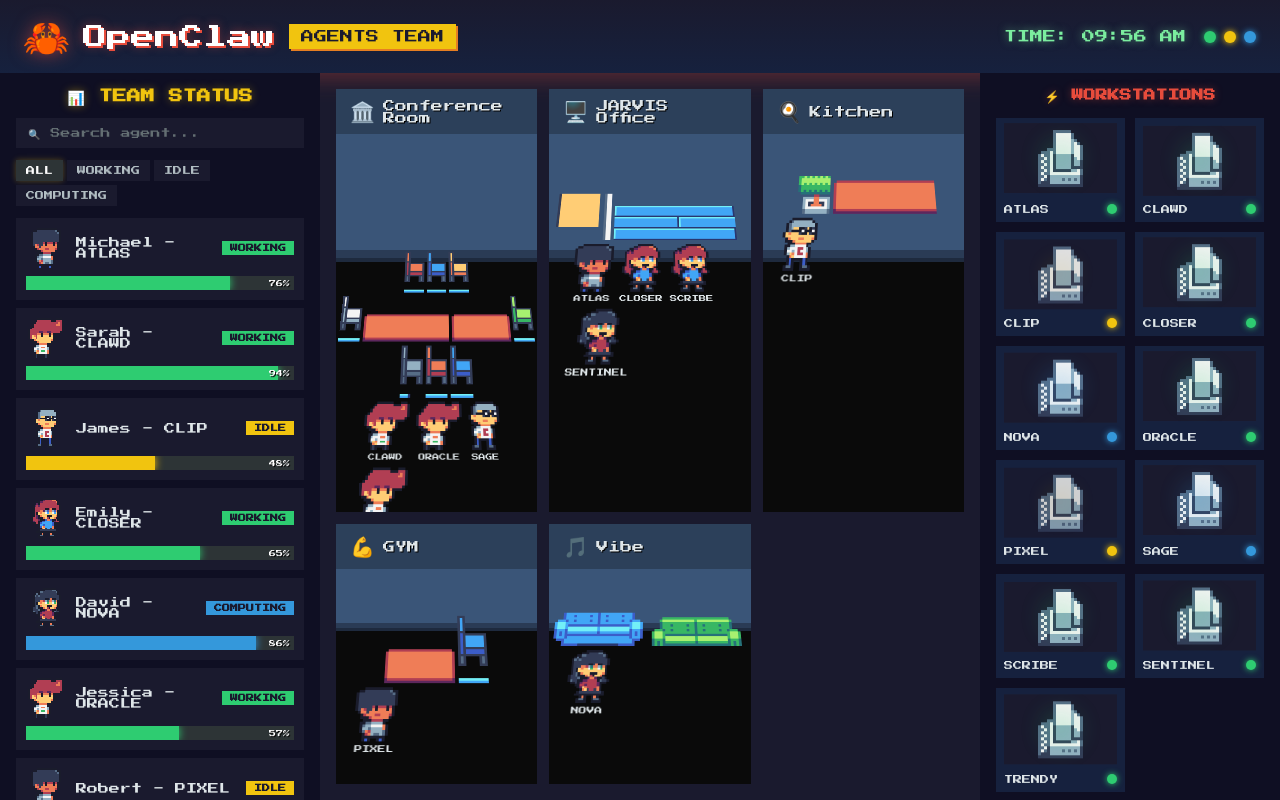
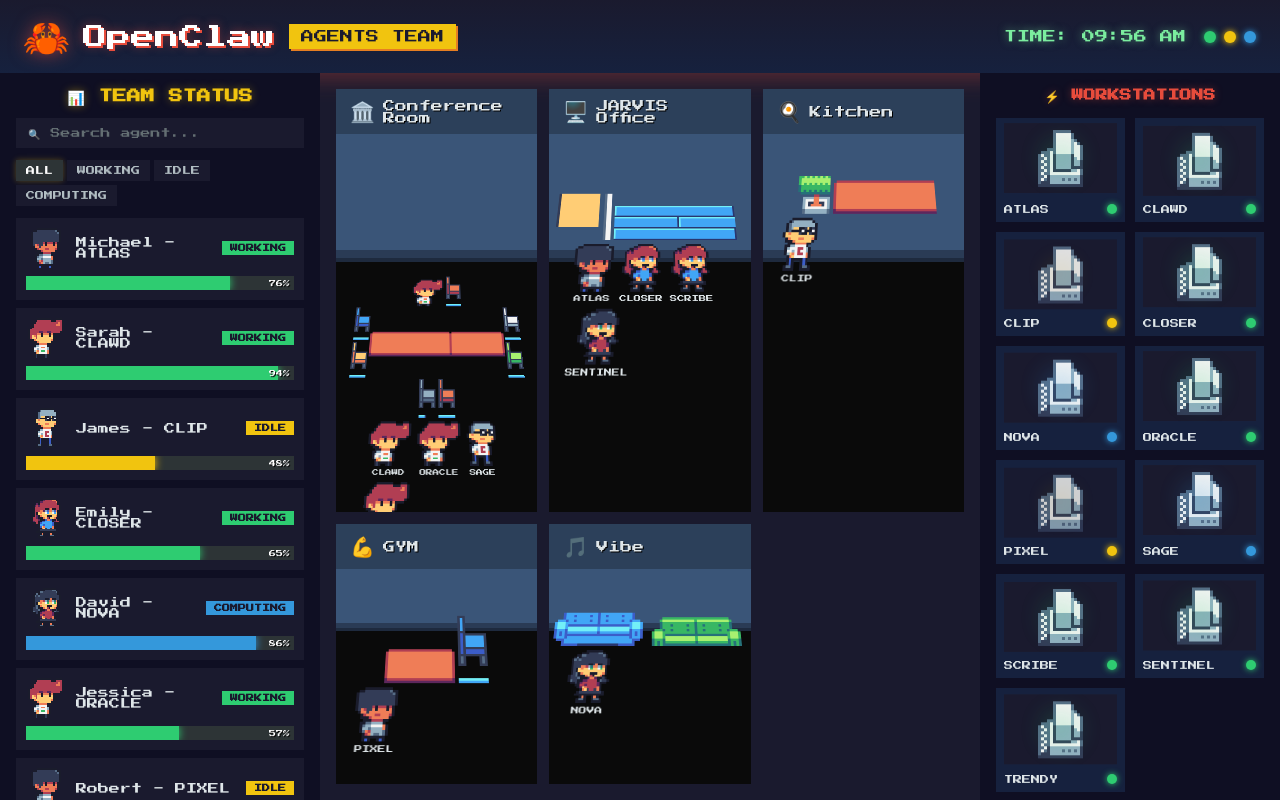
Before and after one commit to kenken64/Openclaw-coworking, a React (Vite) app: page / in a window 1280 px wide. Built offline with nearby package versions, Linux system fonts and the light colour scheme.

Commit message:
fix: conference layout matches sketch exactly
- Character standing at TOP of table (not separate)
- Chairs surround table on all 4 sides (L2, R2, T1, B2)
- Two walking characters BELOW table area
- Sofa at very bottom
- Agents (team members) between walkers area

```diff
--- a/src/components/OfficeGrid.css
+++ b/src/components/OfficeGrid.css
@@ -89,34 +89,39 @@
   align-items: flex-end;
 }
 
-/* Conference room — Kenneth's sketch layout */
-.conf-layout {
+/* Conference room — matches Kenneth's sketch */
+.conf-room {
+  gap: 2px;
+}
+
+.conf-table-group {
   display: flex;
-  flex-direction: column;
   align-items: center;
   gap: 2px;
 }
 
-.conf-presenter {
+.conf-side-chairs {
   display: flex;
-  justify-content: center;
-  margin-bottom: 4px;
-  animation: presenter-bob 2s ease-in-out infinite;
+  flex-direction: column;
+  gap: 4px;
 }
 
-@keyframes presenter-bob {
-  0%, 100% { transform: translateY(0); }
-  50% { transform: translateY(-3px); }
+.conf-table-center {
+  display: flex;
+  gap: 0;
 }
 
-.conf-table-row {
-  gap: 0px !important;
+.conf-bottom {
+  display: flex;
+  flex-direction: column;
+  align-items: center;
+  gap: 8px;
+  margin-top: 8px;
 }
 
 .conf-walkers {
   display: flex;
   gap: 40px;
-  margin-top: 6px;
   justify-content: center;
 }
 
@@ -136,10 +141,6 @@
 @keyframes walk-right {
   0%, 100% { transform: translateX(0); }
   50% { transform: translateX(14px); }
-}
-
-.conf-sofa-row {
-  margin-top: 8px;
 }
 
 .room-agents {
--- a/src/components/OfficeGrid.tsx
+++ b/src/components/OfficeGrid.tsx
@@ -3,7 +3,7 @@ import type { Agent, Room } from '../types';
 import {
   spriteStyle, spriteStyleFitH, getAgentSprite,
   CHAIRS, DESK_BLUE, DESK_RED, DESK_ORANGE,
-  SOFA_BLUE, SOFA_GREEN, PLANT, BULLETIN,
+  SOFA_BLUE, SOFA_GREEN, PLANT, BULLETIN, CHARACTERS,
 } from '../sprites';
 import type { SpriteRect } from '../sprites';
 import './OfficeGrid.css';
@@ -20,8 +20,16 @@ function Sprite({ sprite, scale = 2, style }: { sprite: SpriteRect; scale?: numb
 
 const roomBottomFurniture: Record<string, React.ReactNode> = {
   conference: (
-    <div className="scene-row" style={{ marginTop: 6 }}>
-      <Sprite sprite={SOFA_BLUE} scale={3} />
+    <div className="conf-bottom">
+      {/* Two walking characters */}
+      <div className="conf-walkers">
+        <div className="walker walker-1"><Sprite sprite={CHARACTERS[2]} scale={2.5} /></div>
+        <div className="walker walker-2"><Sprite sprite={CHARACTERS[4]} scale={2.5} /></div>
+      </div>
+      {/* Sofa at very bottom */}
+      <div className="scene-row">
+        <Sprite sprite={SOFA_BLUE} scale={3} />
+      </div>
     </div>
   ),
 };
@@ -29,24 +37,30 @@ const roomBottomFurniture: Record<string, React.ReactNode> = {
 const roomFurniture: Record<string, React.ReactNode> = {
   conference: (
     <div className="room-scene conf-room">
-      {/* Top chairs row */}
+      {/* Character standing at top of table + top chair */}
       <div className="scene-row">
-        <Sprite sprite={CHAIRS[0]} scale={2.5} />
-        <Sprite sprite={CHAIRS[3]} scale={2.5} />
-        <Sprite sprite={CHAIRS[1]} scale={2.5} />
+        <Sprite sprite={CHARACTERS[1]} scale={2.5} />
+        <Sprite sprite={CHAIRS[0]} scale={2} />
       </div>
-      {/* Conference table with side chairs */}
+      {/* Left chairs + TABLE + Right chairs */}
+      <div className="scene-row conf-table-group">
+        <div className="conf-side-chairs">
+          <Sprite sprite={CHAIRS[3]} scale={2} />
+          <Sprite sprite={CHAIRS[1]} scale={2} />
+        </div>
+        <div className="conf-table-center">
+          <Sprite sprite={DESK_ORANGE} scale={3} />
+          <Sprite sprite={DESK_RED} scale={3} />
+        </div>
+        <div className="conf-side-chairs">
+          <Sprite sprite={CHAIRS[4]} scale={2} />
+          <Sprite sprite={CHAIRS[2]} scale={2} />
+        </div>
+      </div>
+      {/* Bottom chairs */}
       <div className="scene-row">
-        <Sprite sprite={CHAIRS[4]} scale={2.5} />
-        <Sprite sprite={DESK_ORANGE} scale={3} />
-        <Sprite sprite={DESK_RED} scale={3} />
-        <Sprite sprite={CHAIRS[2]} scale={2.5} />
-      </div>
-      {/* Bottom chairs row */}
-      <div className="scene-row">
-        <Sprite sprite={CHAIRS[5]} scale={2.5} />
-        <Sprite sprite={CHAIRS[0]} scale={2.5} />
-        <Sprite sprite={CHAIRS[3]} scale={2.5} />
+        <Sprite sprite={CHAIRS[5]} scale={2} />
+        <Sprite sprite={CHAIRS[0]} scale={2} />
       </div>
     </div>
   ),
```
